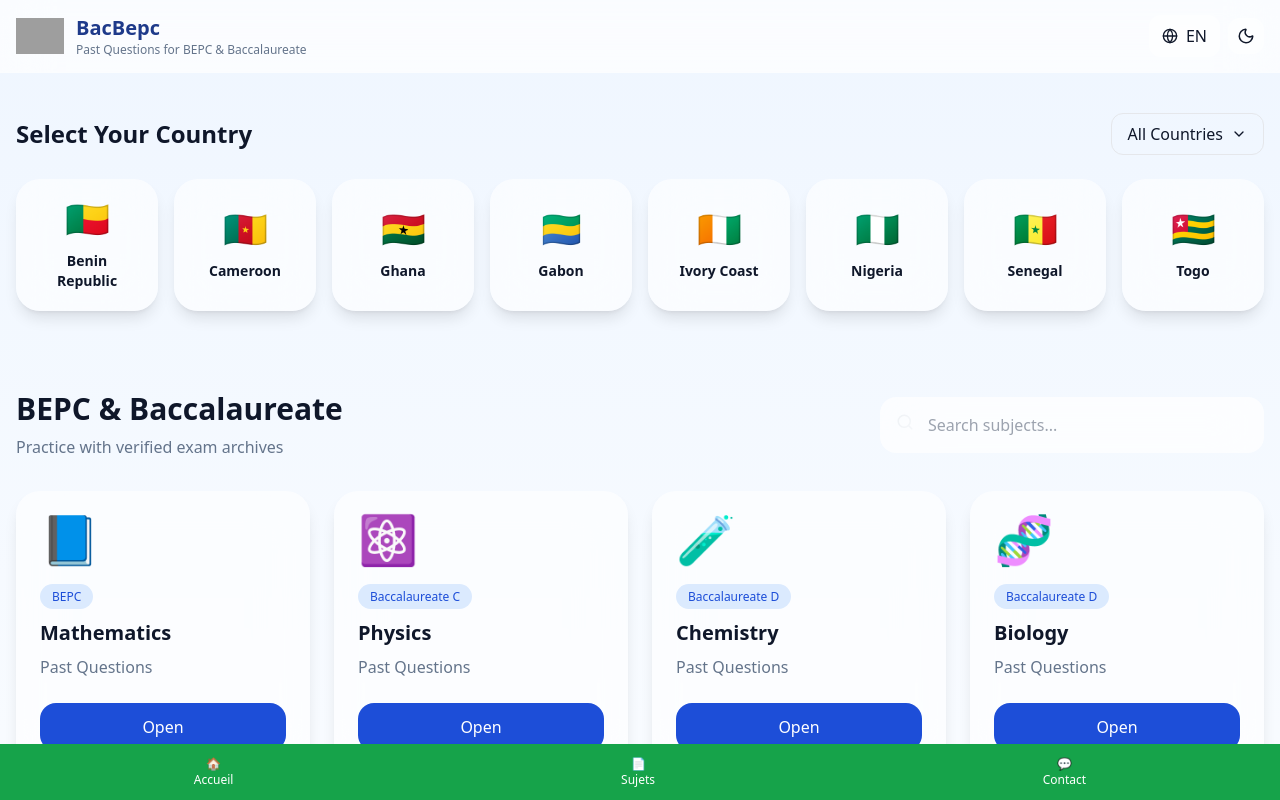
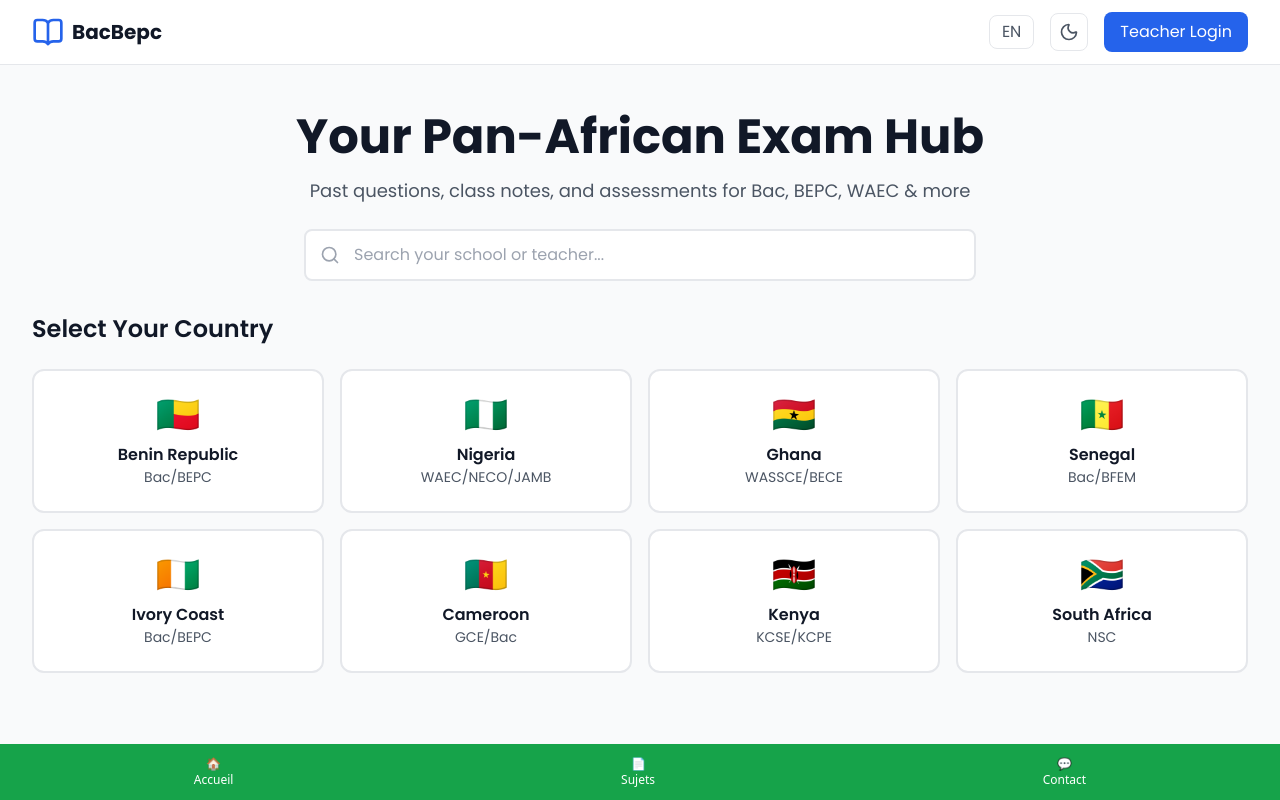
Before and after one commit to examhub-africa/examhub-pan-african, a Next.js app: page / in a window 1280 px wide. Shown: the top 800 px of the page. Built offline with nearby package versions, Linux system fonts and the light colour scheme; grey boxes are pictures that could not be loaded.

Commit message:
Fix build: remove cn dependency

```diff
--- a/src/app/page.js
+++ b/src/app/page.js
@@ -1,164 +1,168 @@
-"use client";
+import Link from 'next/link';
+import { useState } from 'react';
+import { Poppins } from 'next/font/google';
+import { Moon, Sun, Globe, ChevronDown, Search, BookOpen, FileText, Users, Award } from 'lucide-react';
+import type { LucideIcon } from 'lucide-react';
 
-import { useState } from "react";
-import {
-  Search, Globe, BookOpen, GraduationCap, Download,
-  Moon, Sun, Bell, Trophy, Check, ChevronDown, Menu,
-} from "lucide-react";
+const poppins = Poppins({
+  subsets: ['latin'],
+  weight: ['400', '500', '600', '700']
+});
 
-const translations = {
-  EN: {
-    tagline: "Past Questions for BEPC & Baccalaureate",
-    teacherLogin: "Teacher Login",
-    studentLogin: "Student Login",
-    selectCountry: "Select Your Country",
-    searchSubjects: "Search subjects...",
-    premium: "Premium Access",
-    subscribe: "Subscribe Now",
-    pastQuestions: "Past Questions",
-    howItWorks: "How it Works",
-    updates: "Latest Updates",
-    topStudents: "Top Students",
-    offline: "Download for Offline",
-    free: "Free",
-    monthly: "Monthly",
-    yearly: "Yearly",
-    about: "About",
-    contact: "Contact",
-    privacy: "Privacy Policy",
-    terms: "Terms",
-    support: "Support",
-  },
-  FR: {
-    tagline: "Épreuves du BEPC & Baccalauréat",
-    teacherLogin: "Connexion Enseignant",
-    studentLogin: "Connexion Élève",
-    selectCountry: "Sélectionnez votre pays",
-    searchSubjects: "Rechercher une matière...",
-    premium: "Accès Premium",
-    subscribe: "S'abonner",
-    pastQuestions: "Épreuves Antérieures",
-    howItWorks: "Comment ça marche",
-    updates: "Nouvelles",
-    topStudents: "Meilleurs Élèves",
-    offline: "Télécharger hors ligne",
-    free: "Gratuit",
-    monthly: "Mensuel",
-    yearly: "Annuel",
-    about: "À propos",
-    contact: "Contact",
-    privacy: "Confidentialité",
-    terms: "Conditions",
-    support: "Support",
-  },
+type Country = {
+  name: string;
+  code: string;
+  flag: string;
+  exam: string;
 };
 
-const countries = [
-  { name: "Benin Republic", flag: "🇧🇯" },
-  { name: "Cameroon", flag: "🇨🇲" },
-  { name: "Ghana", flag: "🇬🇭" },
-  { name: "Gabon", flag: "🇬🇦" },
-  { name: "Ivory Coast", flag: "🇨🇮" },
-  { name: "Nigeria", flag: "🇳🇬" },
-  { name: "Senegal", flag: "🇸🇳" },
-  { name: "Togo", flag: "🇹🇬" },
+type Subject = {
+  name: string;
+  icon: LucideIcon;
+  color: string;
+};
+
+const countries: Country[] = [
+  { name: 'Benin Republic', code: 'BJ', flag: '🇧🇯', exam: 'Bac/BEPC' },
+  { name: 'Nigeria', code: 'NG', flag: '🇳🇬', exam: 'WAEC/NECO/JAMB' },
+  { name: 'Ghana', code: 'GH', flag: '🇬🇭', exam: 'WASSCE/BECE' },
+  { name: 'Senegal', code: 'SN', flag: '🇸🇳', exam: 'Bac/BFEM' },
+  { name: 'Ivory Coast', code: 'CI', flag: '🇨🇮', exam: 'Bac/BEPC' },
+  { name: 'Cameroon', code: 'CM', flag: '🇨🇲', exam: 'GCE/Bac' },
+  { name: 'Kenya', code: 'KE', flag: '🇰🇪', exam: 'KCSE/KCPE' },
+  { name: 'South Africa', code: 'ZA', flag: '🇿🇦', exam: 'NSC' },
 ];
 
-const subjects = [
-  { icon: "📘", en: "Mathematics", fr: "Mathématiques", exam: "BEPC" },
-  { icon: "⚛️", en: "Physics", fr: "Physique", exam: "Baccalaureate C" },
-  { icon: "🧪", en: "Chemistry", fr: "Chimie", exam: "Baccalaureate D" },
-  { icon: "🧬", en: "Biology", fr: "Biologie", exam: "Baccalaureate D" },
-  { icon: "📖", en: "English", fr: "Anglais", exam: "BEPC" },
-  { icon: "📝", en: "French", fr: "Français", exam: "BEPC" },
-  { icon: "🏛️", en: "History", fr: "Histoire", exam: "Baccalaureate A" },
-  { icon: "🌍", en: "Geography", fr: "Géographie", exam: "Baccalaureate A" },
+const subjects: Subject[] = [
+  { name: 'Mathematics', icon: BookOpen, color: 'bg-blue-500' },
+  { name: 'Physics', icon: Award, color: 'bg-purple-500' },
+  { name: 'Chemistry', icon: FileText, color: 'bg-green-500' },
+  { name: 'Biology', icon: Users, color: 'bg-orange-500' },
+  { name: 'English', icon: BookOpen, color: 'bg-red-500' },
+  { name: 'French', icon: Globe, color: 'bg-indigo-500' },
 ];
 
-const plans = [
-  { name: "Free", price: "$0", features: ["Limited Questions", "Basic Access", "Ads Supported"] },
-  { name: "Monthly", price: "$4.99", features: ["Unlimited Questions", "Offline Downloads", "Leaderboard Access"] },
-  { name: "Yearly", price: "$39.99", features: ["Everything Included", "Priority Support", "Premium Mock Exams"] },
-];
+export default function Home() {
+  const [darkMode, setDarkMode] = useState(false);
+  const [selectedCountry, setSelectedCountry] = useState<Country | null>(null);
+  const [searchQuery, setSearchQuery] = useState('');
+  const [lang, setLang] = useState('EN');
 
-export default function BacBepcHomePage() {
-  const [lang, setLang] = useState("EN");
-  const [darkMode, setDarkMode] = useState(false);
-  const t = translations[lang];
+  const theme = {
+    bg: darkMode ? 'bg-gray-900' : 'bg-gray-50',
+    card: darkMode ? 'bg-gray-800' : 'bg-white',
+    text: darkMode ? 'text-gray-100' : 'text-gray-900',
+    textMuted: darkMode ? 'text-gray-400' : 'text-gray-600',
+    border: darkMode ? 'border-gray-700' : 'border-gray-200',
+  };
 
   return (
-    <div className={`min-h-screen transition-all duration-300 ${darkMode ? "bg-slate-950 text-white" : "bg-gradient-to-b from-blue-50 to-white text-slate-900"}`}>
+    <main className={`${poppins.className} min-h-screen ${theme.bg} ${theme.text}`}>
+      {/* Navbar */}
+      <nav className={`${theme.card} border-b ${theme.border} sticky top-0 z-50`}>
+        <div className="max-w-7xl mx-auto px-4 sm:px-6 lg:px-8">
+          <div className="flex justify-between items-center h-16">
+            <div className="flex items-center gap-2">
+              <BookOpen className="w-8 h-8 text-blue-600" />
+              <span className="text-xl font-bold">BacBepc</span>
+            </div>
 
-      {/* NAVBAR */}
-      <header className="sticky top-0 z-50 backdrop-blur-xl border-b border-white/10 bg-white/70 dark:bg-slate-900/70">
-        <div className="max-w-7xl mx-auto px-4 py-3 flex items-center justify-between">
-          <div className="flex items-center gap-3">
-            <img src="/logo.png" alt="BacBepc Logo" className="w-12 h-12 object-contain" />
-            <div>
-              <h1 className="font-bold text-xl text-blue-900 dark:text-white">BacBepc</h1>
-              <p className="text-xs text-slate-500">{t.tagline}</p>
+            <div className="flex items-center gap-4">
+              <button
+                onClick={() => setLang(lang === 'EN' ? 'FR' : 'EN')}
+                className={`px-3 py-1 rounded-lg border ${theme.border} ${theme.textMuted} hover:bg-gray-100 dark:hover:bg-gray-700`}
+              >
+                {lang}
+              </button>
+              <button
+                onClick={() => setDarkMode(!darkMode)}
+                className={`p-2 rounded-lg border ${theme.border} ${theme.textMuted} hover:bg-gray-100 dark:hover:bg-gray-700`}
+              >
+                {darkMode ? <Sun className="w-5 h-5" /> : <Moon className="w-5 h-5" />}
+              </button>
+              <Link href="/teacher/login" className="px-4 py-2 bg-blue-600 text-white rounded-lg hover:bg-blue-700">
+                Teacher Login
+              </Link>
             </div>
           </div>
-          <div className="flex items-center gap-2">
-            <button onClick={() => setLang(lang === "EN" ? "FR" : "EN")} className="px-3 py-2 rounded-xl bg-white/20 backdrop-blur-lg border border-white/20 flex items-center gap-2">
-              <Globe size={16} /> {lang}
-            </button>
-            <button onClick={() => setDarkMode(!darkMode)} className="p-2 rounded-xl bg-white/20 backdrop-blur-lg border border-white/20">
-              {darkMode ? <Sun size={18} /> : <Moon size={18} />}
-            </button>
-            <button className="md:hidden p-2 rounded-xl bg-blue-600 text-white"><Menu size={18} /></button>
+        </div>
+      </nav>
+
+      {/* Hero + Search */}
+      <section className="max-w-7xl mx-auto px-4 sm:px-6 lg:px-8 py-12">
+        <div className="text-center mb-8">
+          <h1 className="text-4xl md:text-5xl font-bold mb-4">
+            Your Pan-African Exam Hub
+          </h1>
+          <p className={`text-lg ${theme.textMuted} mb-6`}>
+            Past questions, class notes, and assessments for Bac, BEPC, WAEC & more
+          </p>
+
+          {/* Student Search Teacher/School */}
+          <div className="max-w-2xl mx-auto relative">
+            <Search className="absolute left-4 top-1/2 -translate-y-1/2 w-5 h-5 text-gray-400" />
+            <input
+              type="text"
+              placeholder="Search your school or teacher..."
+              value={searchQuery}
+              onChange={(e) => setSearchQuery(e.target.value)}
+              className={`w-full pl-12 pr-4 py-3 rounded-lg border-2 ${theme.border} ${theme.card} focus:border-blue-500 outline-none`}
+            />
           </div>
         </div>
-      </header>
 
-      {/* COUNTRY SELECTOR */}
-      <section className="max-w-7xl mx-auto px-4 py-10">
-        <div className="flex items-center justify-between mb-6">
-          <h3 className="text-2xl font-bold">{t.selectCountry}</h3>
-          <button className="flex items-center gap-2 px-4 py-2 rounded-xl border">
-            All Countries <ChevronDown size={16} />
-          </button>
+        {/* Country Selector */}
+        <div className="mb-12">
+          <h2 className="text-2xl font-semibold mb-6">Select Your Country</h2>
+          <div className="grid grid-cols-2 md:grid-cols-4 gap-4">
+            {countries.map((country) => (
+              <button
+                key={country.code}
+                onClick={() => setSelectedCountry(country)}
+                className={`p-6 rounded-xl border-2 transition-all hover:scale-105 ${
+                  selectedCountry?.code === country.code
+                    ? 'border-blue-600 bg-blue-50 dark:bg-blue-900/20'
+                    : `${theme.border} ${theme.card} hover:border-blue-400`
+                }`}
+              >
+                <div className="text-4xl mb-2">{country.flag}</div>
+                <div className="font-semibold">{country.name}</div>
+                <div className={`text-sm ${theme.textMuted}`}>{country.exam}</div>
+              </button>
+            ))}
+          </div>
         </div>
-        <div className="grid grid-cols-2 md:grid-cols-4 lg:grid-cols-8 gap-4">
-          {countries.map((country) => (
-            <button key={country.name} className="group p-5 rounded-3xl bg-white/60 dark:bg-white/5 backdrop-blur-xl border-white/20 hover:scale-105 transition-all shadow-lg">
-              <div className="text-4xl mb-3">{country.flag}</div>
-              <p className="font-semibold text-sm">{country.name}</p>
-            </button>
-          ))}
-        </div>
+
+        {/* Subjects */}
+        {selectedCountry && (
+          <div>
+            <h2 className="text-2xl font-semibold mb-6">
+              {selectedCountry.name} Subjects
+            </h2>
+            <div className="grid grid-cols-2 md:grid-cols-3 lg:grid-cols-6 gap-4">
+              {subjects.map((subject) => (
+                <Link
+                  key={subject.name}
+                  href={`/subject/${subject.name.toLowerCase()}`}
+                  className={`${theme.card} p-6 rounded-xl border ${theme.border} hover:shadow-lg transition-all text-center`}
+                >
+                  <div className={`${subject.color} w-12 h-12 rounded-lg flex items-center justify-center mx-auto mb-3`}>
+                    <subject.icon className="w-6 h-6 text-white" />
+                  </div>
+                  <div className="font-medium">{subject.name}</div>
+                </Link>
+              ))}
+            </div>
+          </div>
+        )}
       </section>
 
-      {/* SUBJECTS */}
-      <section className="max-w-7xl mx-auto px-4 py-10">
-        <div className="flex flex-col md:flex-row md:items-center justify-between gap-4 mb-8">
-          <div>
-            <h3 className="text-3xl font-bold mb-2">BEPC & Baccalaureate</h3>
-            <p className="text-slate-500">Practice with verified exam archives</p>
-          </div>
-          <div className="relative w-full md:w-96">
-            <Search className="absolute left-4 top-4 text-slate-400" size={18} />
-            <input type="text" placeholder={t.searchSubjects} className="w-full pl-12 pr-4 py-4 rounded-2xl border-slate-200 dark:border-white/10 bg-white/70 dark:bg-white/5 backdrop-blur-xl outline-none" />
-          </div>
-        </div>
-        <div className="grid sm:grid-cols-2 lg:grid-cols-4 gap-6">
-          {subjects.map((subject, index) => (
-            <div key={index} className="group bg-white/60 dark:bg-white/5 backdrop-blur-xl rounded-3xl border-white/20 p-6 hover:-translate-y-1 transition-all shadow-lg">
-              <div className="text-5xl mb-5">{subject.icon}</div>
-              <div className="mb-3"><span className="text-xs px-3 py-1 rounded-full bg-blue-100 dark:bg-blue-900/30 text-blue-700">{subject.exam}</span></div>
-              <h4 className="font-bold text-xl mb-2">{lang === "EN" ? subject.en : subject.fr}</h4>
-              <p className="text-slate-500 mb-6">{t.pastQuestions}</p>
-              <button className="w-full py-3 rounded-2xl bg-blue-700 text-white font-medium hover:bg-blue-800 transition">Open</button>
-            </div>
-          ))}
-        </div>
-      </section>
-
-      <footer className="mt-20 border-t border-white/10">
-        <div className="max-w-7xl mx-auto px-4 py-10 text-center text-slate-500">
-          © 2026 BacBepc. All rights reserved.
+      {/* Footer */}
+      <footer className={`${theme.card} border-t ${theme.border} mt-20`}>
+        <div className="max-w-7xl mx-auto px-4 sm:px-6 lg:px-8 py-8 text-center">
+          <p className={theme.textMuted}>© 2026 BacBepc. Empowering African Students.</p>
         </div>
       </footer>
-    </div>
+    </main>
   );
 }
```
